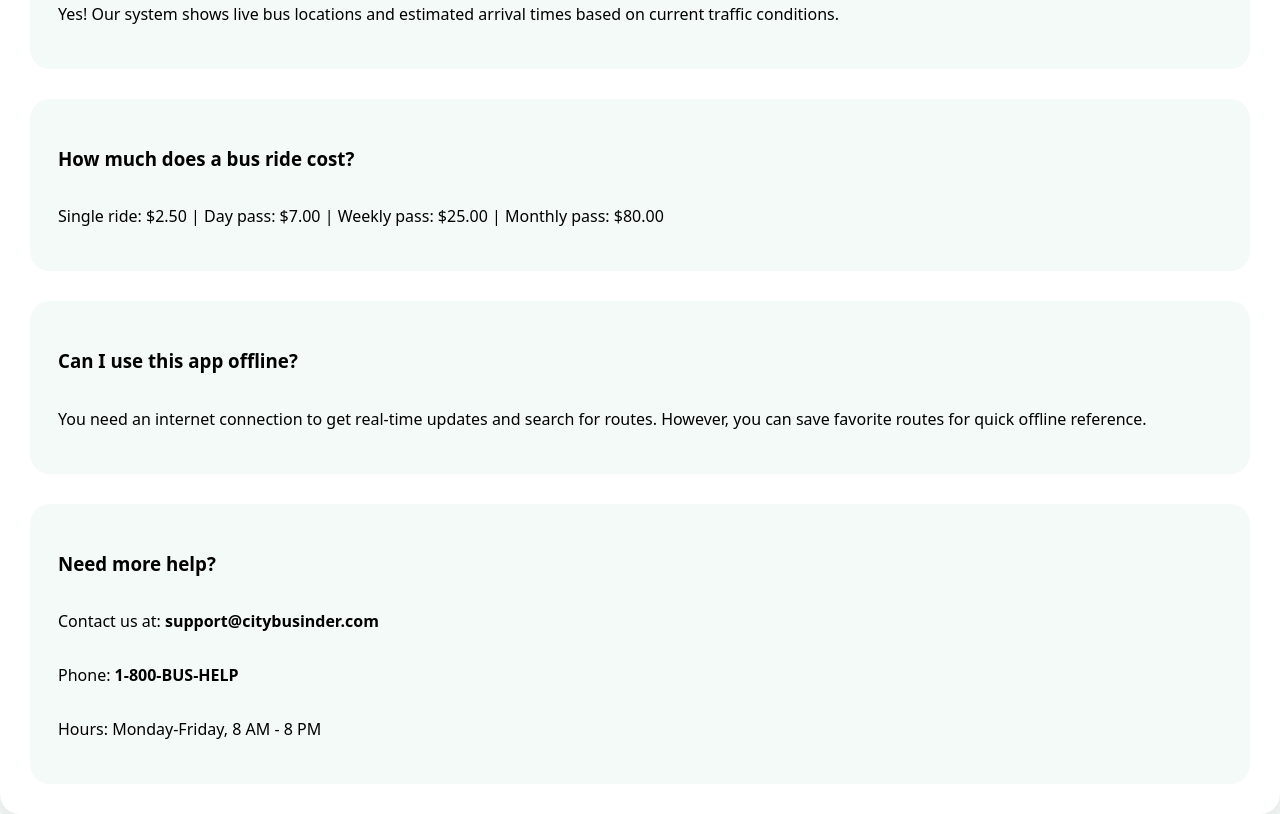
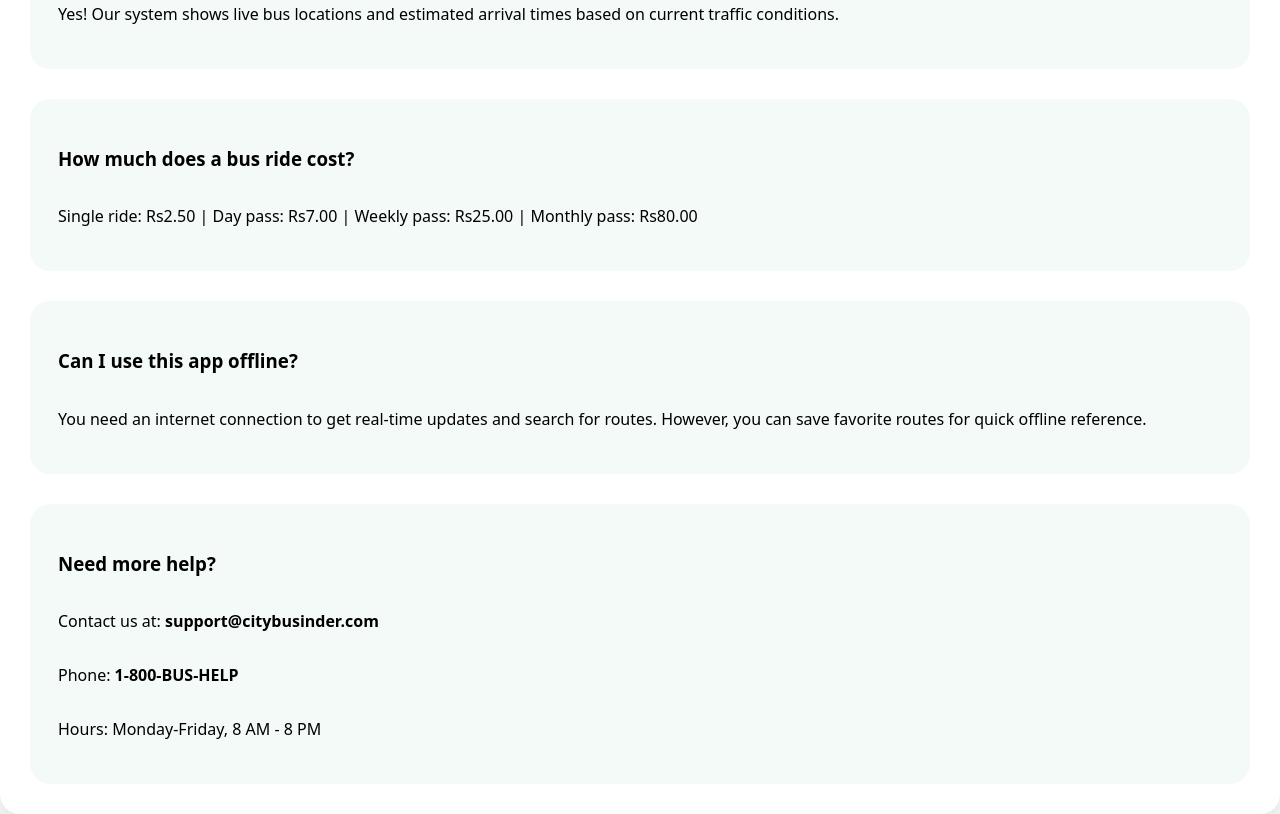
Before and after one commit to Shreya777-code/Hop_ON, a plain HTML site: page help.html in a window 1280 px wide. Shown: the part 1256-2070 px from the top of the page. Drawn offline with Linux system fonts and the light colour scheme.

Commit message:
Update bus fare information to use Rupees

```diff
--- a/help.html
+++ b/help.html
@@ -82,7 +82,7 @@
 
         <div class="route-card">
           <h3>How much does a bus ride cost?</h3>
-          <p>Single ride: $2.50 | Day pass: $7.00 | Weekly pass: $25.00 | Monthly pass: $80.00</p>
+          <p>Single ride: Rs2.50 | Day pass: Rs7.00 | Weekly pass: Rs25.00 | Monthly pass: Rs80.00</p>
         </div>
 
         <div class="route-card">
```
